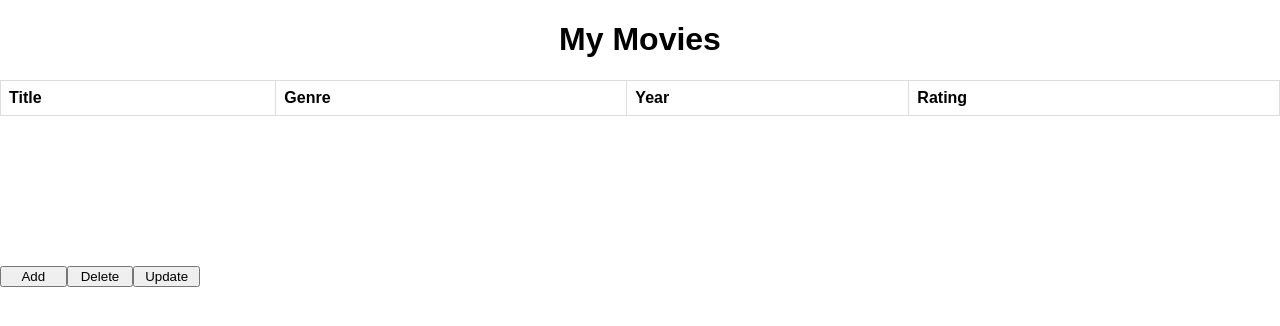
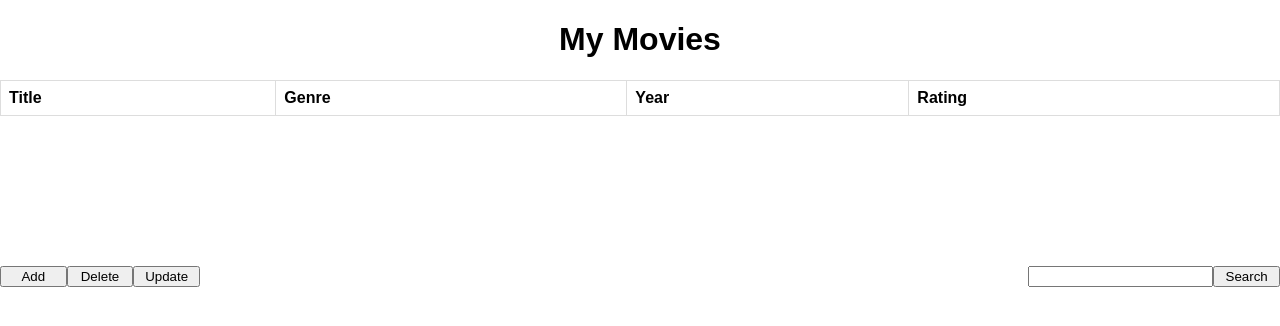
Before and after one commit to MetalHeel/home-movies, a React (Create React App) app in the folder home-movies/: page / in a window 1280 px wide. Shown: the top 326 px of the page. Built offline with nearby package versions, Linux system fonts and the light colour scheme.

Commit message:
Put the search bar in there to remind me to start there.

```diff
--- a/home-movies/src/App.css
+++ b/home-movies/src/App.css
@@ -30,3 +30,7 @@ li {
 button {
   width: 5em;
 }
+
+div.SearchBar {
+  float: right;
+}
--- a/home-movies/src/Edits.js
+++ b/home-movies/src/Edits.js
@@ -8,6 +8,10 @@ export class Edits extends Component {
         <button className="Add" onClick={() => this.props.onAdd()}>Add</button>
         <button className="Delete" onClick={() => this.props.onDelete()}>Delete</button>
         <button className="Update" onClick={() => this.props.onUpdate()}>Update</button>
+        <div className="SearchBar">
+          <input type="text" />
+          <button onClick={() => this.props.onUpdate()}>Search</button>
+        </div>
       </div>
     );
   }
```
